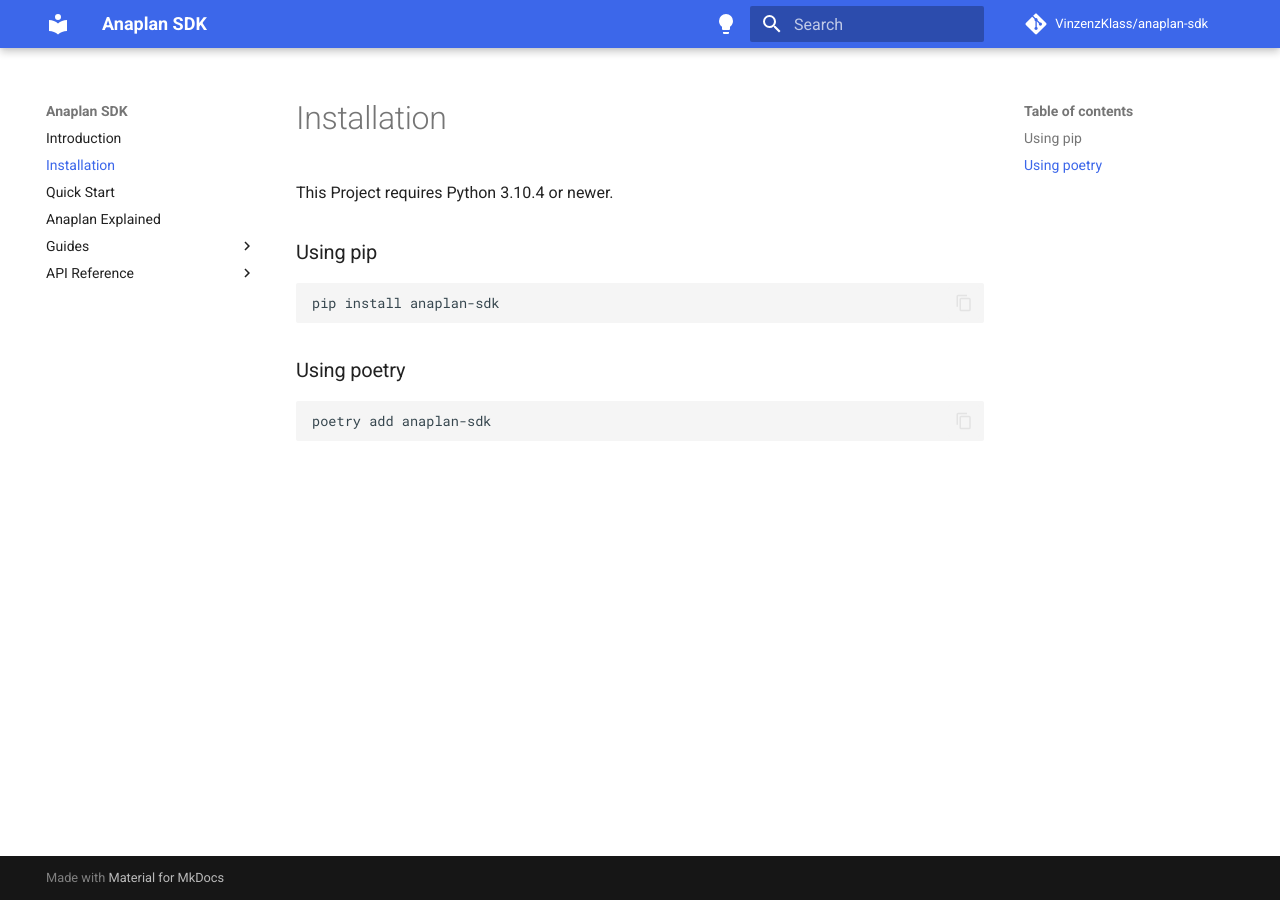
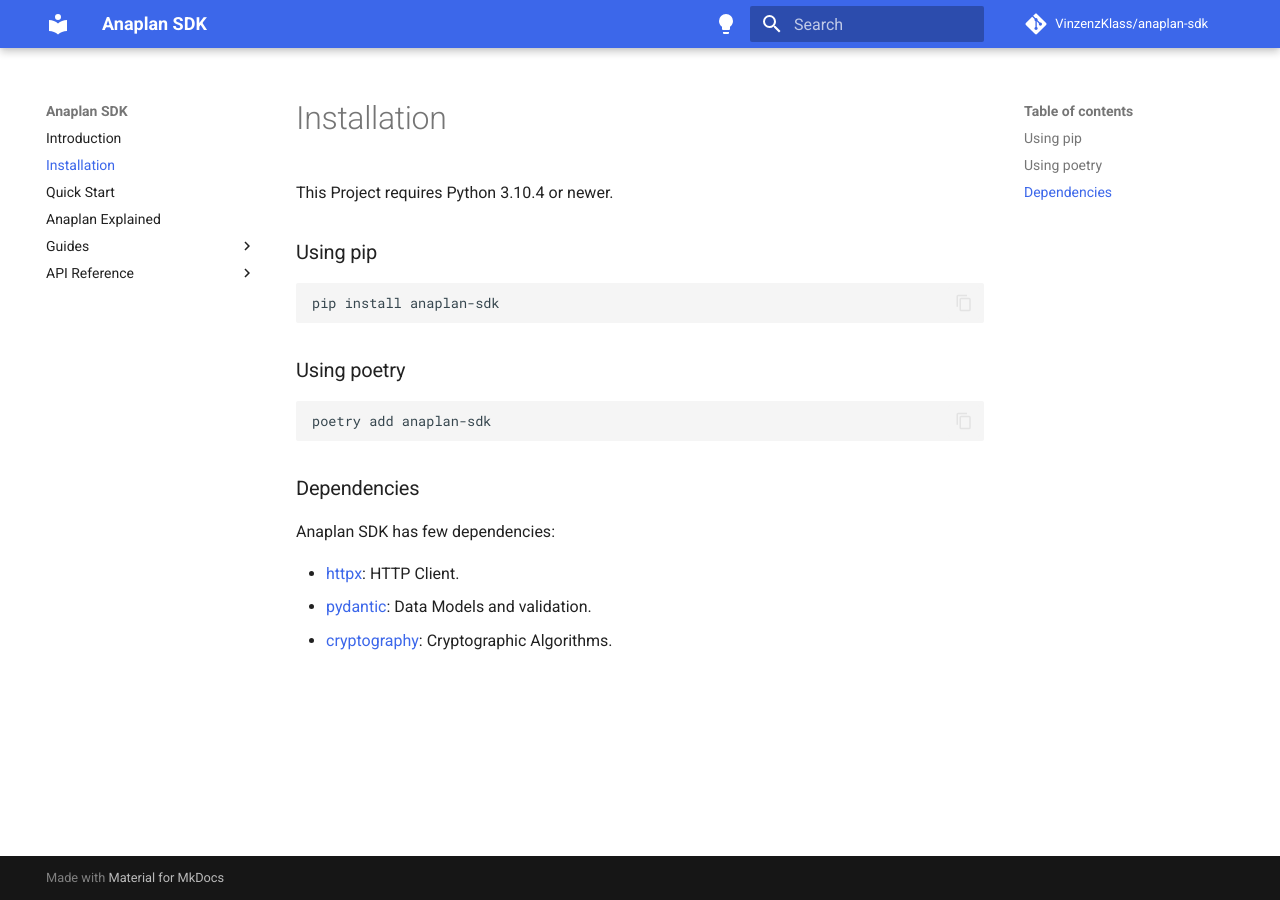
Before and after one commit to VinzenzKlass/anaplan-sdk, an MkDocs documentation site: the page built from docs/installation.md, in a window 1280 px wide. Built offline with MkDocs 1.6.1 and Material for MkDocs 9.7.7, drawn with Linux system fonts in a browser that asks for light colours; comment, search, counter and statistics services are not loaded.

Commit message:
chore: add dependencies to installation

````diff
--- a/docs/installation.md
+++ b/docs/installation.md
@@ -11,3 +11,11 @@
 ```shell
 poetry add anaplan-sdk
 ```
+
+### Dependencies
+
+Anaplan SDK has few dependencies:
+
+- [httpx](https://www.python-httpx.org/): HTTP Client.
+- [pydantic](https://pypi.org/project/pydantic/): Data Models and validation.
+- [cryptography](https://github.com/pyca/cryptography): Cryptographic Algorithms.
````
